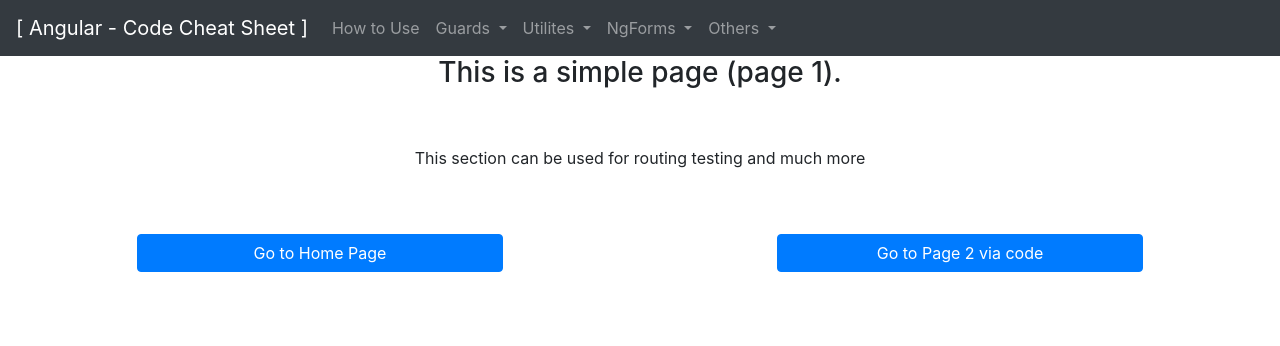
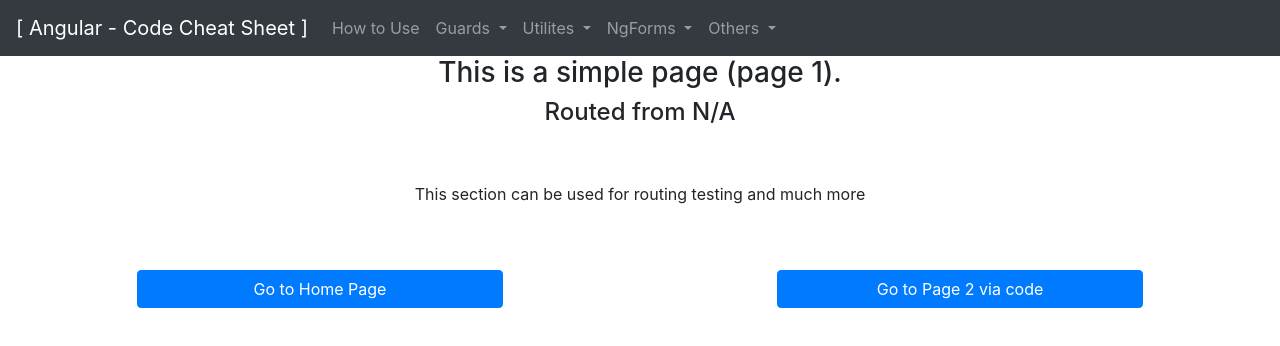
Before and after one commit to OZcomingFRoo/CodeCheatSheet, an Angular app in the folder Angular/: page /Page1 in a window 1280 px wide. Shown: the top 346 px of the page. Built offline with nearby package versions, Linux system fonts and the light colour scheme.

Commit message:
updated how to routing

```diff
--- a/Angular/src/app/components/others/simple-page1/simple-page1.component.html
+++ b/Angular/src/app/components/others/simple-page1/simple-page1.component.html
@@ -4,6 +4,9 @@
       <h3 class="text-center">
         This is a simple page (page 1).
       </h3>
+      <h4 class="text-center">
+        Routed from {{ routedFrom }}
+      </h4>
     </div>
   </div>
   <div class="row">
--- a/Angular/src/app/components/others/simple-page1/simple-page1.component.ts
+++ b/Angular/src/app/components/others/simple-page1/simple-page1.component.ts
@@ -8,13 +8,18 @@ import { ActivatedRoute, Router } from '@angular/router';
 })
 export class SimplePage1Component implements OnInit {
 
-  constructor(private _router: Router) { }
+  routedFrom: string = "";
+
+  constructor(private _router: Router, private _activcatedRoute: ActivatedRoute) { }
 
   ngOnInit(): void {
+    debugger;
+    const params = this._activcatedRoute.snapshot.queryParamMap;
+    this.routedFrom = params.get("routedFrom") ?? "N/A";
   }
 
   goToPage2(): void {
-    this._router.navigate(['/Page2'])
+    this._router.navigate(['/Page2'], { queryParams: { routedFrom : "Page 1 XD" } })
   }
 
 }
--- a/Angular/src/app/components/others/simple-page2/simple-page2.component.html
+++ b/Angular/src/app/components/others/simple-page2/simple-page2.component.html
@@ -4,6 +4,9 @@
       <h3 class="text-center">
         This is a simple page (page 2).
       </h3>
+      <h4 class="text-center">
+        Routed from {{ routedFrom }}
+      </h4>
     </div>
   </div>
   <div class="row">
--- a/Angular/src/app/components/others/simple-page2/simple-page2.component.ts
+++ b/Angular/src/app/components/others/simple-page2/simple-page2.component.ts
@@ -1,5 +1,5 @@
 import { Component, OnInit } from '@angular/core';
-import { Router } from '@angular/router';
+import { ActivatedRoute, Router } from '@angular/router';
 
 @Component({
   selector: 'app-simple-page2',
@@ -8,13 +8,18 @@ import { Router } from '@angular/router';
 })
 export class SimplePage2Component implements OnInit {
 
-  constructor(private _router: Router) { }
+  routedFrom: string = "";
+
+  constructor(private _router: Router, private _activcatedRoute: ActivatedRoute) { }
 
   ngOnInit(): void {
+    debugger;
+    const params = this._activcatedRoute.snapshot.queryParamMap;
+    this.routedFrom = params.get("routedFrom") ?? "N/A";
   }
 
   goToPage1(): void {
-    this._router.navigate(['/Page1'])
+    this._router.navigate(['/Page1'], { queryParams: { routedFrom: "Page 2 XD" } })
   }
 
 }
```
